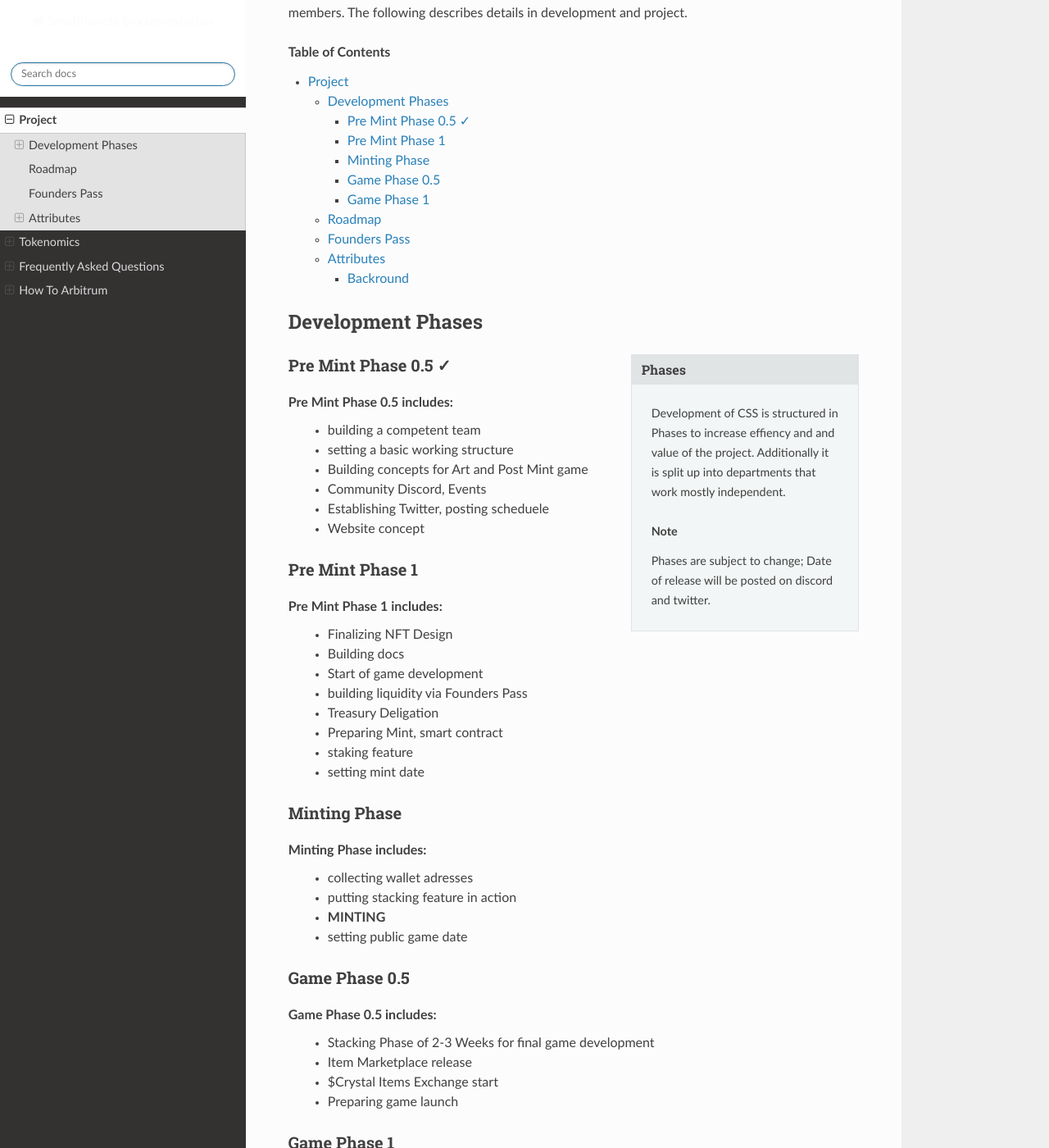
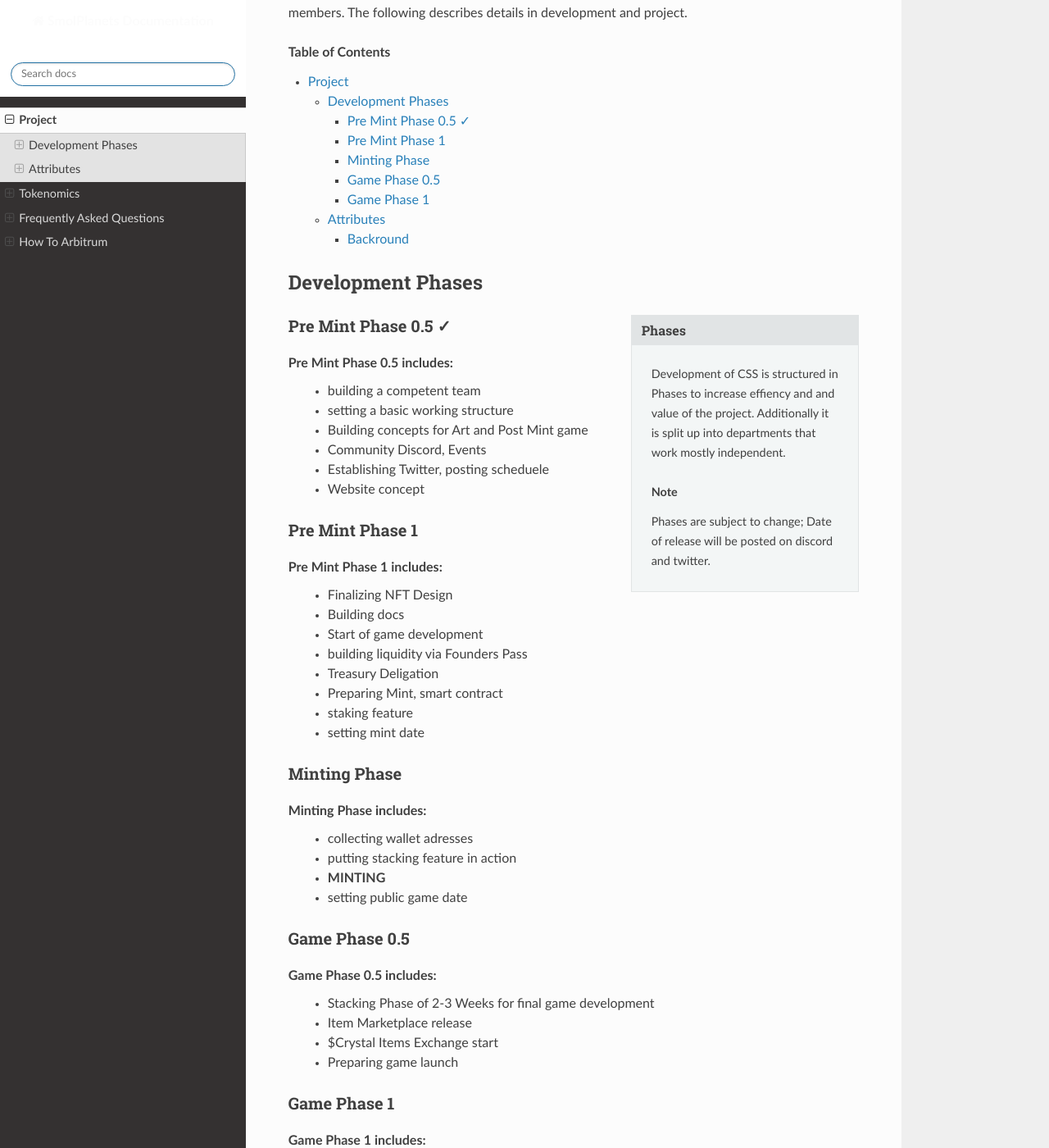
Before and after one commit to bigpapiarnold/smolplanets_documentation, a Sphinx documentation site: the page built from docs/source/project.rst, in a window 1280 px wide and 1400 px high, scrolled down 227 px. Shown: the whole window at 82% size. Built offline with Sphinx 7.4.7 and the Read the Docs theme 2.0.0, drawn with Linux system fonts in a browser that asks for light colours; pages that are not in the unit, such as notebooks, are missing from menus.

Commit message:
Update project.rst

```diff
--- a/docs/source/project.rst
+++ b/docs/source/project.rst
@@ -76,16 +76,6 @@ Game Phase 1 includes:
  - full token applications
  - **Preparing launch of 1/1 Collection**
 
-Roadmap
-=======
-
-
-
-
-
-Founders Pass
-=============
-
 
 Attributes
 ==========
```
